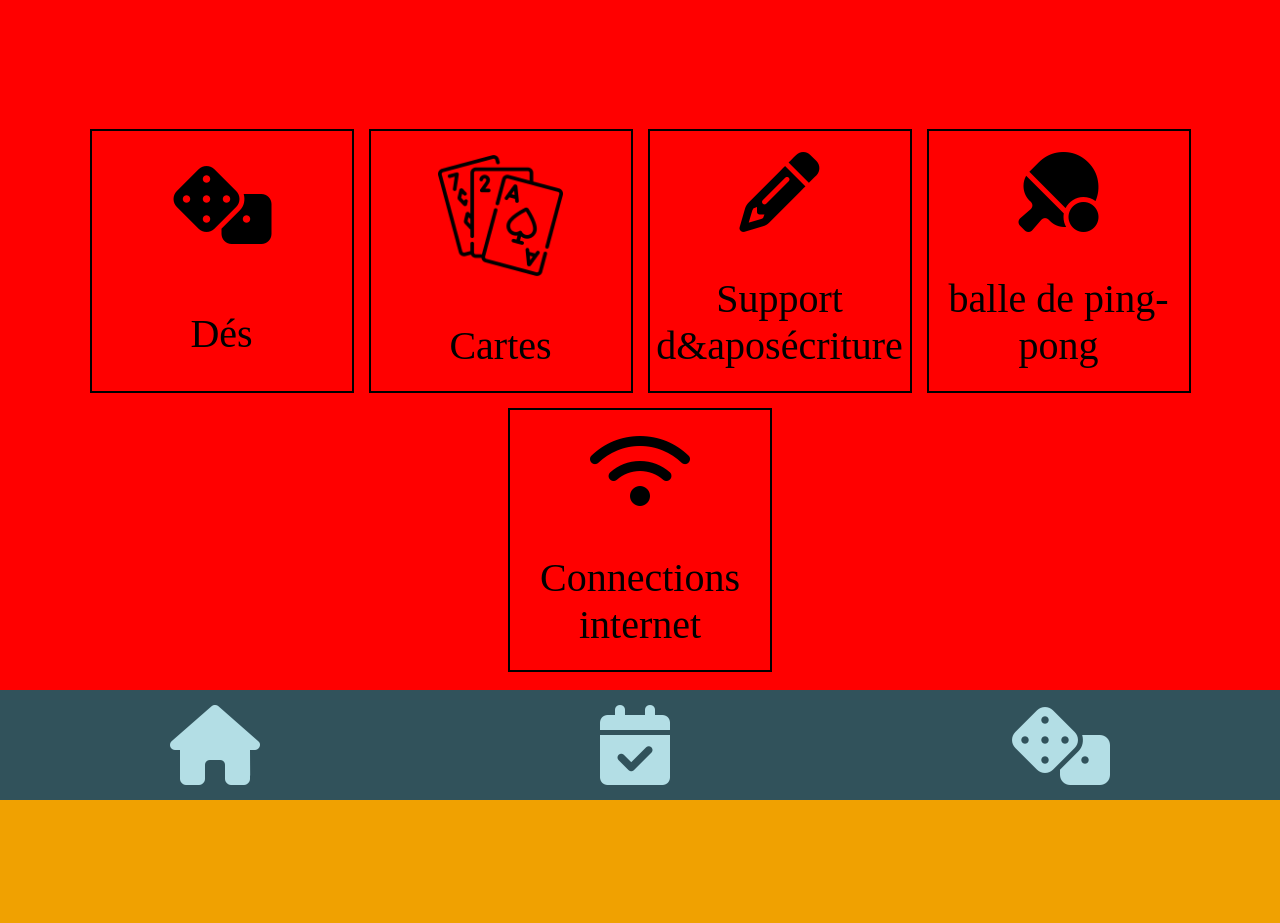
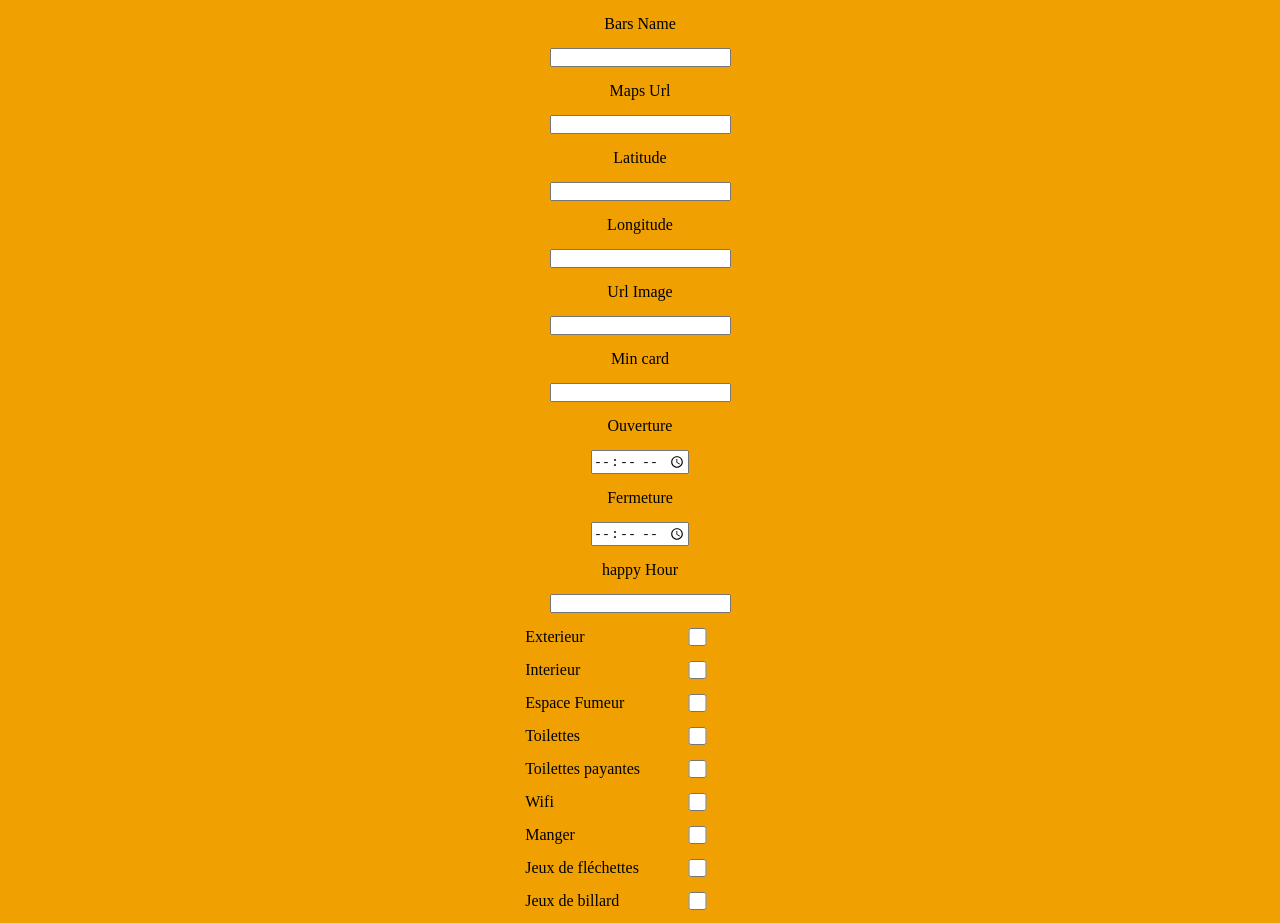
Before and after one commit to NathanLombardelli/DrinkSaver.com-V2, a React (Vite) app: page /GamePage in a window 1280 px wide. Shown: the top 923 px of the page. Before the commit the page ends 800 px from the top, so only its background shows below. Built offline with nearby package versions, Linux system fonts and the light colour scheme; no server answers.

Commit message:
debut formulaire bars

```diff
--- a/src/App.jsx
+++ b/src/App.jsx
@@ -5,6 +5,7 @@ import {Footer} from "./assets/Footer.jsx";
 import {BrowserRouter, Routes, Route} from "react-router-dom";
 import {GamePage} from "./assets/GamePage.jsx";
 import {EventPage} from "./assets/EventPage.jsx";
+import {FormBars} from "./assets/FormBars.jsx";
 
 function App() {
 
@@ -30,8 +31,9 @@ function App() {
 
             <Route path="GamePage" element={
                 <>
-                    <GamePage/>
-                    <Footer/>
+                    <FormBars/>
+                    {/*<GamePage/>*/}
+                    {/*<Footer/>*/}
                 </>
             }/>
 
--- a/src/assets/FormBars.jsx
+++ b/src/assets/FormBars.jsx
@@ -1,11 +1,77 @@
+import {useEffect} from 'react';
+
+
 export const FormBars = () => {
+
+    useEffect(() => {
+            document.getElementById('barsMapUrlInput').addEventListener('change',(event)=>{
+            let mapsUrl = event.target.value; // ex https://www.google.com/maps/place/Le+Pot+au+Lait,+Rue+Soeurs-de-Hasque+9,+4000+Liège/@50.643252,5.5734209,16z/data=!4m6!3m5!1s0x47c0fa0f9cd88837:0x4da5119b47d37815!8m2!3d50.64043!4d5.5733313!16s%2Fg%2F1tcxyznk
+            let cutStart = mapsUrl.substring(mapsUrl.indexOf('/@')+2);
+            let Lat = cutStart.substring(0,cutStart.indexOf(','));
+            let Long = cutStart.substring(cutStart.indexOf(',')+1,cutStart.lastIndexOf(','));
+            document.getElementById('barsLatInput').value = Lat;
+            document.getElementById('barsLongInput').value = Long;
+        });
+
+            document.getElementById('barsImageInput').addEventListener("change", (event) =>{
+                document.getElementById('Image').src = event.target.value;
+            });
+
+    });
+
+
 
     return (
 
             <form>
+                <label>Bars Name</label>
+                <input type='text' id='barsNameInput'/>
+                <label>Maps Url</label>
+                <input type='text' id='barsMapUrlInput'/>
 
 
+                    <label>Latitude</label>
+                    <input type='number' id='barsLatInput'/>
+                    <label>Longitude</label>
+                    <input type='number' id='barsLongInput'/>
 
+
+                <label>Url Image</label>
+                <input type='text' id='barsImageInput'/>
+                <img id={'Image'}/>
+                <label>Min card</label>
+                <input type='text' id='barsMinCardInput'/>
+                <label>Ouverture</label>
+                <input type='time' id='barsOpenInput'/>
+                <label>Fermeture</label>
+                <input type='time' id='barsCloseInput'/>
+                <label>happy Hour</label>
+                <input type='text' id='barsHpHrInput'/>
+
+                <div id={'checkBoxsBar'}>
+                    <label>Exterieur</label>
+                    <input type='checkbox' id='barsExtInput'/>
+                    <label>Interieur</label>
+                    <input type='checkbox' id='barsIntInput'/>
+                    <label>Espace Fumeur</label>
+                    <input type='checkbox' id='barsFumInput'/>
+                    <label>Toilettes</label>
+                    <input type='checkbox' id='barsWcInput'/>
+                    <label>Toilettes payantes</label>
+                    <input type='checkbox' id='barsWcPayInput'/>
+                    <label>Wifi</label>
+                    <input type='checkbox' id='barsWifiPayInput'/>
+                    <label>Manger</label>
+                    <input type='checkbox' id='barsEatInput'/>
+                    <label>Jeux de fléchettes</label>
+                    <input type='checkbox' id='barsDartInput'/>
+                    <label>Jeux de billard</label>
+                    <input type='checkbox' id='barsBillardInput'/>
+                    <label>Kicker</label>
+                    <input type='checkbox' id='barsKickerInput'/>
+                </div>
+
+                <button>Create</button>
             </form>
     );
 
--- /dev/null
+++ b/src/scss/formBars.scss
@@ -0,0 +1,18 @@
+form{
+  display: flex;
+  flex-direction: column;
+  justify-content: center;
+  align-items: center;
+  min-height: 100vh;
+  label{
+    margin-top: 15px;
+  }
+  input{
+    margin-top: 15px;
+  }
+  #checkBoxsBar{
+    display: grid;
+    grid-template-columns: 1fr 1fr;
+
+  }
+}
--- a/src/style.css
+++ b/src/style.css
@@ -342,4 +342,22 @@ footer a i {
   text-align: center;
 }
 
+form {
+  display: flex;
+  flex-direction: column;
+  justify-content: center;
+  align-items: center;
+  min-height: 100vh;
+}
+form label {
+  margin-top: 15px;
+}
+form input {
+  margin-top: 15px;
+}
+form #checkBoxsBar {
+  display: grid;
+  grid-template-columns: 1fr 1fr;
+}
+
 /*# sourceMappingURL=style.css.map */
--- a/src/style.scss
+++ b/src/style.scss
@@ -20,3 +20,4 @@ body{
 @import "scss/footer";
 @import "scss/gamePage";
 @import "scss/eventPage";
+@import "scss/formBars";
```
Also changed, not shown: 2 other files (tests, documents, lock files or other folders).
